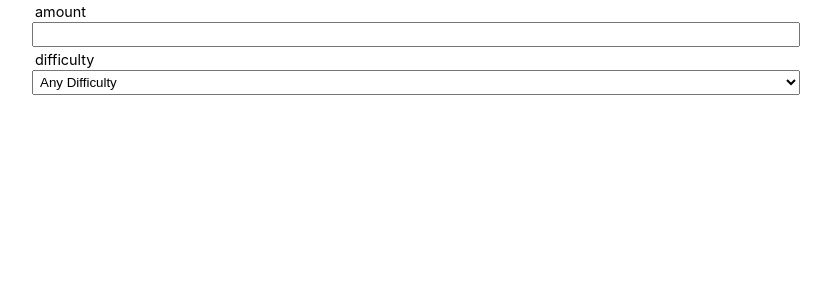
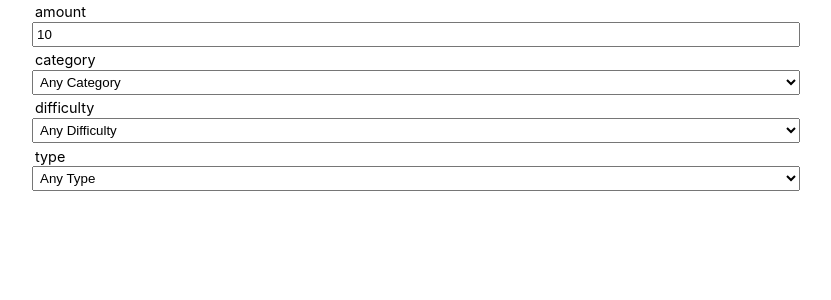
Before and after one commit to GeorgeVRT/triva-app, a React (Create React App) app: page / in a window 1280 px wide. Shown: the top 300 px of the page, without its empty margins (224-1055 px from the left). Built offline with nearby package versions, Linux system fonts and the light colour scheme.

Commit message:
created ability to seelct question category, difficulty and type

```diff
--- a/src/App.js
+++ b/src/App.js
@@ -1,11 +1,32 @@
-import logo from "./logo.svg";
+import { useState, useEffect } from "react";
+
 import "./App.css";
 
 import QuestionSettings from "./components/question-settings/question-settings.component";
 
 const App = () => {
+    const [category, setCategory] = useState("Any Category");
+    const [difficulty, setDifficulty] = useState("Any Difficulty");
+    const [type, setType] = useState("Any Type");
+
+    useEffect(() => {
+        console.log(category);
+        console.log(difficulty);
+        console.log(type);
+    }, [category, difficulty, type]);
+
     const onSelect = (event) => {
-        console.log(event);
+        switch (event.target.name) {
+            case "category":
+                setCategory(event.target.value);
+                break;
+            case "difficulty":
+                setDifficulty(event.target.value);
+                break;
+            case "type":
+                setType(event.target.value);
+                break;
+        }
     };
 
     return (
--- a/src/components/question-select-item/question-select-item.component.jsx
+++ b/src/components/question-select-item/question-select-item.component.jsx
@@ -1,4 +1,4 @@
-const QuestionSelectItem = ({ values, name, onSelect }) => {
+const QuestionSelectItem = ({ name, values, onSelect }) => {
     return (
         <>
             <label htmlFor={`${name}`}>{name}</label>
--- a/src/components/question-settings/question-settings.component.jsx
+++ b/src/components/question-settings/question-settings.component.jsx
@@ -3,11 +3,6 @@ import { useState } from "react";
 import "./question-settings.style.css";
 
 import QuestionSelectItem from "../question-select-item/question-select-item.component";
-
-const QuestionSettings = ({ onSelect }) => {
-    // {"Any Category", "General Knowledge"},
-    // {"Any Difficulty", "Easy", "Medium", "Hard"},
-    // {"Any Type", "Multiple Choices", "True False"},
 
 const selectValues = [
     { name: "category", values: ["Any Category", "General Knowledge"] },
@@ -21,51 +16,19 @@ const QuestionSettings = ({ onSelect }) => {
     },
 ];
 
-    // selectValues.map((selectValue) => {
-    //     console.log(selectValue);
-    // });
-
+const QuestionSettings = ({ onSelect }) => {
     return (
         <div className="question-settings-container">
             <label htmlFor="category">amount</label>
-            <input type="number" />
+            <input type="number" defaultValue={10} />
+            {selectValues.map(({ name, values }) => (
                 <QuestionSelectItem
-                key={selectValues[1].name}
+                    key={name}
                     onSelect={onSelect}
-                name={selectValues[1].name}
-                values={selectValues[1].values}
+                    name={name}
+                    values={values}
                 />
-            {selectValues.map((selectValue) => {
-                <QuestionSelectItem
-                    key={selectValue.name}
-                    onSelect={onSelect}
-                    name={selectValue.name}
-                    values={selectValue.values}
-                />;
-            })}
-            {/* <select name="category" onChange={onSelect}>
-                {categories.map((category) => (
-                    <option key={category} value={`${category}`}>
-                        {category}
-                    </option>
             ))}
-            </select>
-            <label htmlFor="category">difficulty</label>
-            <select name="difficulty">
-                {difficulties.map((difficulty) => (
-                    <option key={difficulty} value={`${difficulty}`}>
-                        {difficulty}
-                    </option>
-                ))}
-            </select>
-            <label htmlFor="category">type</label>
-            <select name="type">
-                {types.map((type) => (
-                    <option key={type} value={`${type}`}>
-                        {type}
-                    </option>
-                ))}
-            </select> */}
         </div>
     );
 };
```
Lines whose indentation alone changed are shown as unchanged.
